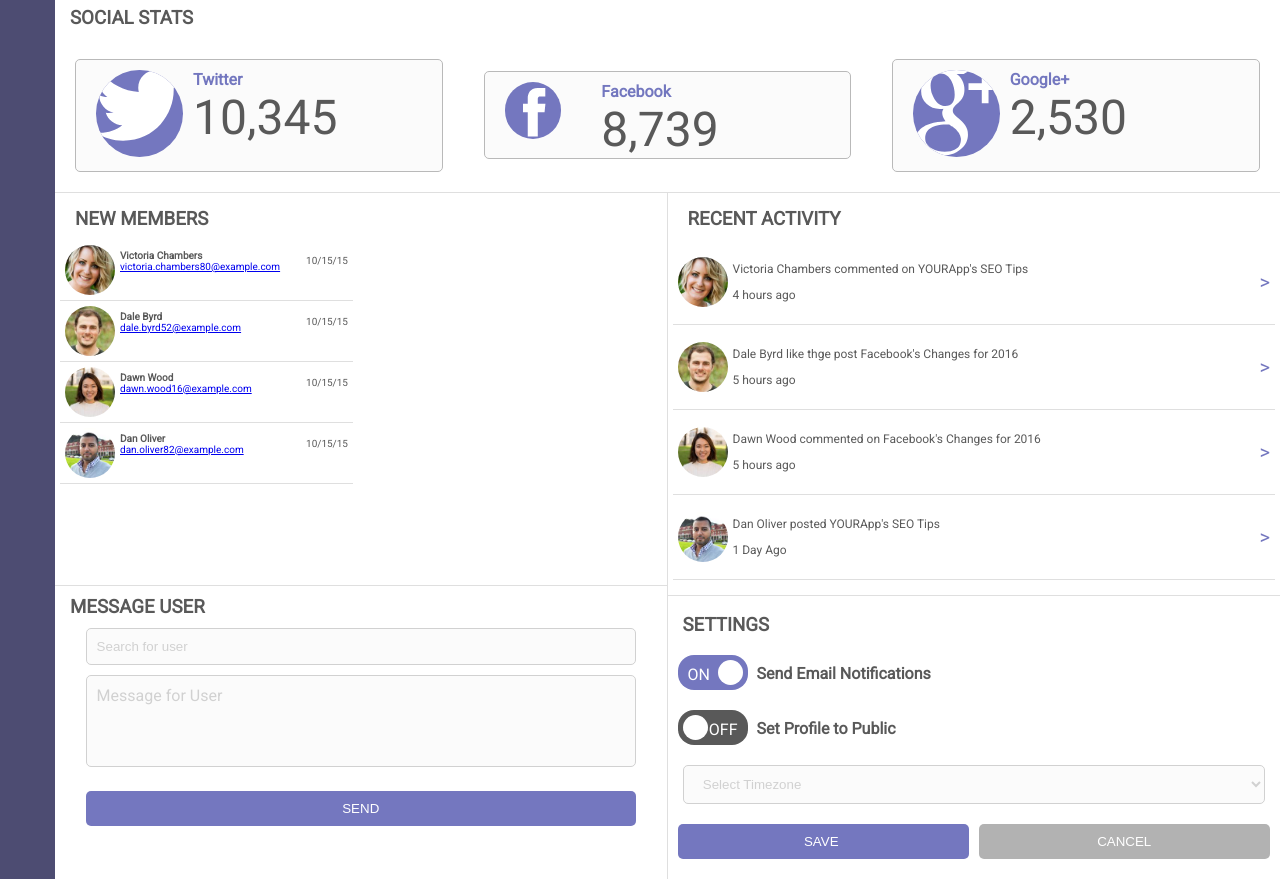
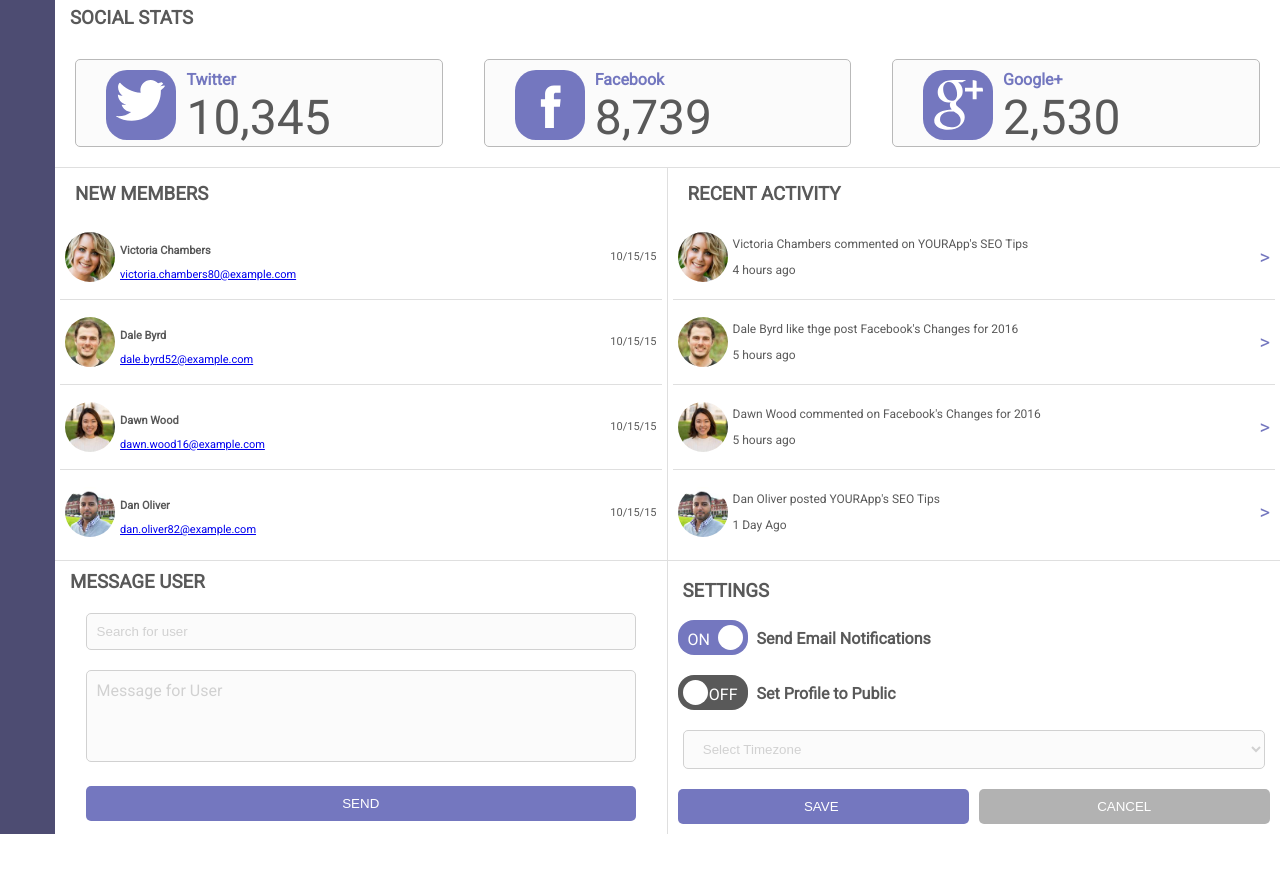
Before and after one commit to lmun02/Project-7-WebApp-Dashboard, a plain HTML site: page index.html in a window 1280 px wide. Shown: the part 1048-1927 px from the top of the page. After the commit the page ends 1882 px from the top, so only its background shows below. Drawn offline with nearby package versions, Linux system fonts and the light colour scheme.

Commit message:
adjustments
updated and added CSS. Edit to HTML

```diff
--- a/css/styles.css
+++ b/css/styles.css
@@ -256,7 +256,6 @@ header {
 
 
 /*=============Social Stats Section==================*/
-
 .social {
     border-bottom: solid 1px #dfdfdf;
 }
@@ -266,16 +265,6 @@ header {
     margin-bottom: 10px;
     margin-top: 10px;
 }
-
-.social svg {
-    background-color: #7477bf;
-    border-radius: 50%;
-}
-
-.social svg:hover { /*social stats circle hover*/
-    background-color: blue;
-}
-
 
 
 .twitter_section,
@@ -291,18 +280,33 @@ header {
     margin-bottom: 20px;
 }
 
-.twitter-img,
-.facebook-img,
-.google-img { /*social stats images*/
-    padding: 10px;
-    width: 30%;
-}
-
-
 .twitter-icon,
 .facebook-icon,
 .google-icon { /*social stats path*/
     fill: white;
+}
+
+.twitter-img,
+.facebook-img,
+.google-img { /*social stats images*/
+    height: 60px;
+    width: 60px;
+    margin-top: 10px;
+    margin-bottom: auto;
+    margin-left: 20px;
+    margin-right: 20px;
+}
+
+.social svg { /*social stats background*/
+    background-color: #7477bf;
+    border-radius: 30%;
+    height: 70px;
+    width: 70px;
+    padding: 10px;
+}
+
+.social svg:hover { /*social stats circle hover*/
+    background-color: blue;
 }
 
 .social_text_twitter,
@@ -318,7 +322,7 @@ header {
     color: #7377BF;
     font-weight: bolder;
     margin: 0 ;
-    padding: auto;
+
     text-align: left;
 }
 
@@ -327,9 +331,8 @@ header {
 #google-number { /*social stats number*/
     font-size: 3em;
     margin: 0 ;
-    padding-right: 10px;
+
 }
-
 
 /*=============New Members Section==================*/
 
@@ -354,10 +357,15 @@ header {
     display: flex;
     flex-direction: row;
     padding: 5px;
-    margin-left:0;
-    margin-right: 0;
-    font-size: 10px;
+    align-items: center;
+    font-size: 11px;
+}
+
+.members_container_1,
+.members_container_2,
+.members_container_3 {
     border-bottom: solid 1px #dfdfdf;
+
 }
 
 .members_container_1 img,
@@ -376,7 +384,6 @@ header {
 }
 
 .members_text p { /*members name*/
-    margin: 0px;
     font-weight: bolder;
 }
 
@@ -398,6 +405,11 @@ header {
     padding: 5px;
     align-items: center;
     font-size: 12px;
+}
+
+.activity_container_1,
+.activity_container_2,
+.activity_container_3 {
     border-bottom: solid 1px #dfdfdf;
 }
 
@@ -427,7 +439,7 @@ header {
 .message h3 { /*message headline*/
     margin-left: 15px;
     margin-top: 10px;
-    margin-bottom: 10px;
+    margin-bottom: 20px;
 }
 
 .widget_container { /*align container center*/
@@ -441,7 +453,7 @@ header {
     background: #fbfbfb;
     color: black;
     padding: 10px;
-    margin-bottom: 10px;
+    margin-bottom: 20px;
 }
 
 .widget_container input::placeholder {
@@ -477,11 +489,11 @@ header {
 
 
 /*=============Settings==================*/
-
-.settings {
-    margin-bottom: 15px;
+.settings { /*message headline*/
     margin-top: 10px;
     margin-bottom: 10px;
+    margin-left: 5px;
+    margin-right: 5px;
 }
 
 .settings h3 { /*settings headline*/
@@ -706,6 +718,21 @@ input:checked + .toggle-switch:after {
 
     }
 
+    .members_container_1,
+    .members_container_2,
+    .members_container_3,
+    .members_container_4 { /*members container*/
+        height:92px;
+        width: 90%;
+    }
+
+    .activity_container_1,
+    .activity_container_2,
+    .activity_container_3,
+    .activity_container_4 {
+        height: 92px;
+        width: 90%;
+    }
     .member-info { /*member & activity grid*/
         display: grid;
         grid-auto-columns: 1fr;
@@ -743,4 +770,34 @@ input:checked + .toggle-switch:after {
     .widget_container_half {
         width: 45vw;
     }
+
+    .settings {
+        margin: 0;
+    }
+
+
 }
+
+@media (min-width: 1024px) {
+    grid-container {
+        max-width: 1040px;
+    }
+    .members_container_1,
+    .members_container_2,
+    .members_container_3,
+    .members_container_4 { /*members container*/
+        height:85px;
+        width: auto;
+    }
+
+    .activity_container_1,
+    .activity_container_2,
+    .activity_container_3,
+    .activity_container_4 {
+        height:85px;
+        width: auto;
+    }
+    .settings {
+        margin: 0;
+    }
+}
--- a/index.html
+++ b/index.html
@@ -186,7 +186,7 @@
         <section class="members">
 
             <!--New Members-->
-            <div class="new_members" style="width:293px;">
+            <div class="new_members">
                 <h3>NEW MEMBERS</h3>
 
                 <div class="members_container_1">
```
